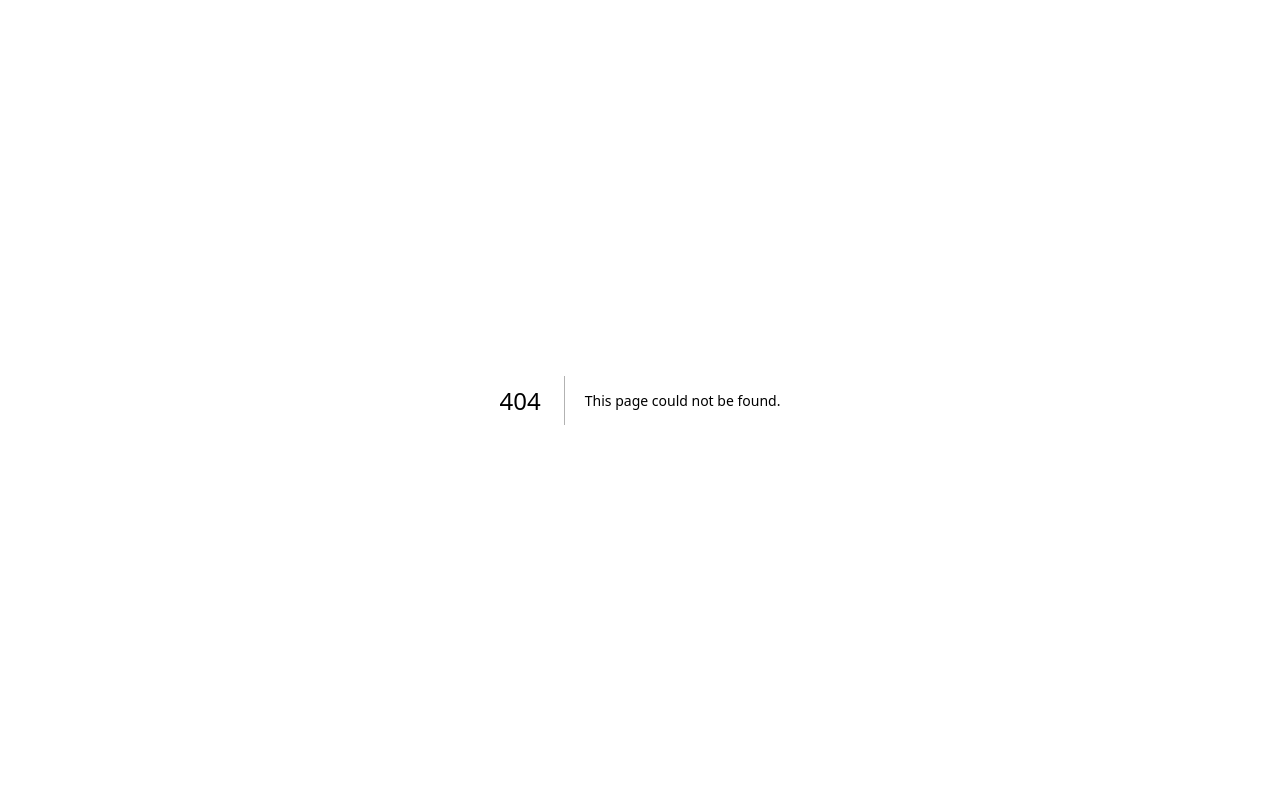
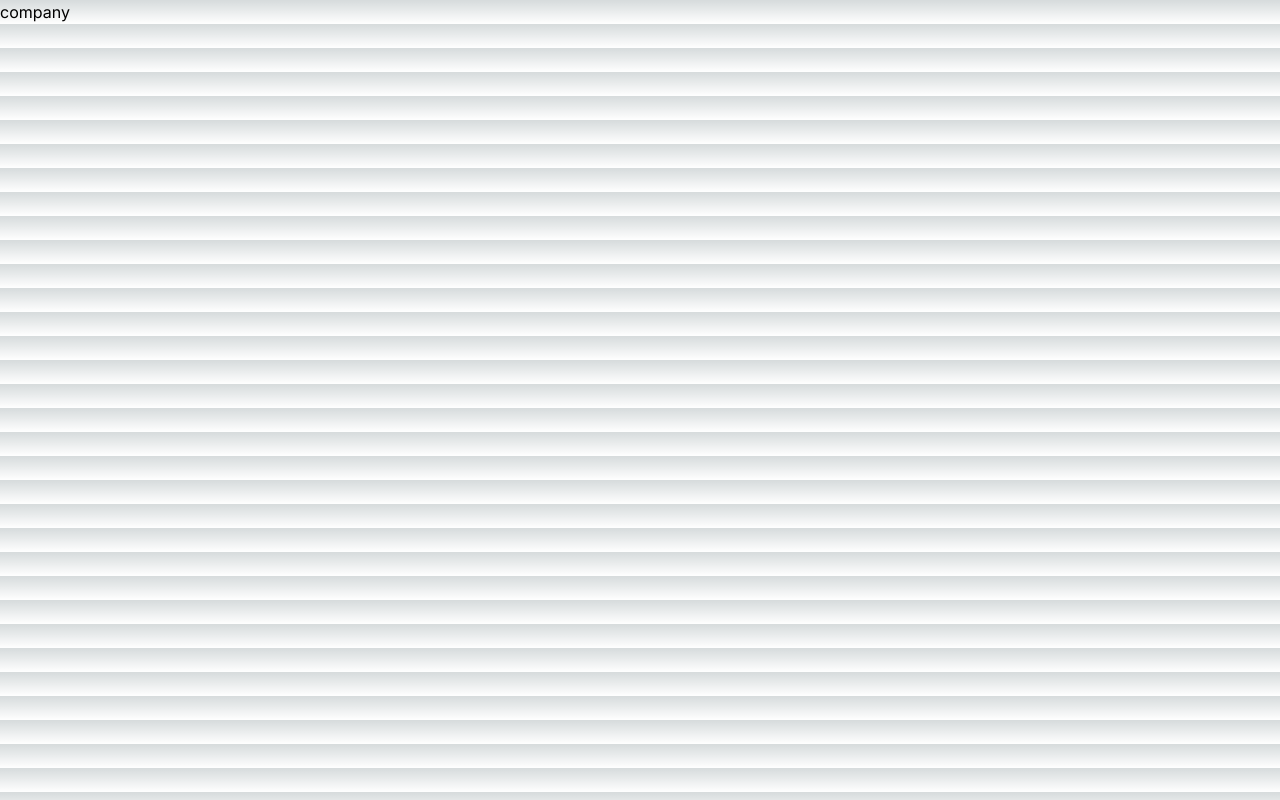
Before and after one commit to sankichisakata/n-package, a Next.js app: page /company in a window 1280 px wide. Before the commit this address had no page. Built offline with nearby package versions, Linux system fonts and the light colour scheme.

Commit message:
companyPage追加

```diff
--- /dev/null
+++ b/app/company/page.tsx
@@ -0,0 +1,8 @@
+
+export default function company() {
+    return(
+        <main>
+            <h2>company</h2>
+        </main>
+    )
+}
--- a/app/page.tsx
+++ b/app/page.tsx
@@ -1,4 +1,5 @@
 import Image from 'next/image'
+import Link from 'next/link'
 
 export default function Home() {
   return (
@@ -38,6 +39,8 @@ export default function Home() {
           priority
         />
       </div>
+
+      <Link href="/company">company</Link>
 
       <div className="mb-32 grid text-center lg:max-w-5xl lg:w-full lg:mb-0 lg:grid-cols-4 lg:text-left">
         <a
```
